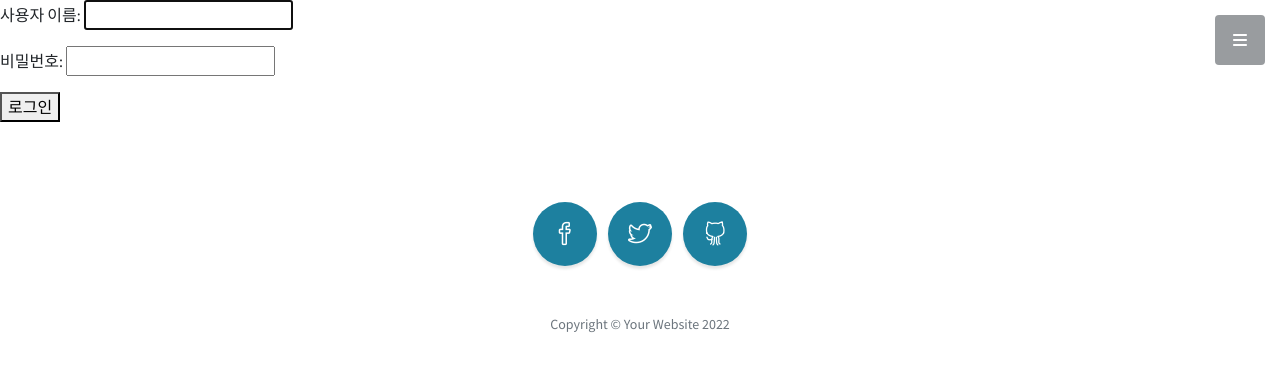
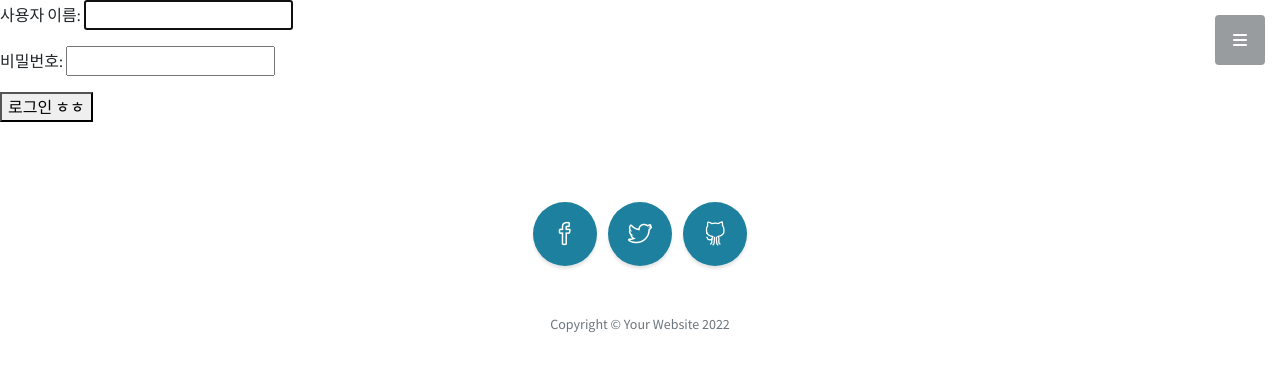
Before and after one commit to CMH5701/git-test, a Django app: page /login/ in a window 1280 px wide. Shown: the top 372 px of the page. Run offline with Django 4.2, Linux system fonts and the light colour scheme; parts of the project's set-up code (start-up, migrations or seed data) failed here and were passed over; some libraries are stand-ins or nearby versions.

Commit message:
브랜치 테스트

```diff
--- a/Django/account/templates/login.html
+++ b/Django/account/templates/login.html
@@ -4,6 +4,6 @@
     <form method = "POST" action= "{% url 'login' %}">
         {% csrf_token %}
         {{form.as_p}}
-        <button type = "submit"> 로그인 </button>
+        <button type = "submit"> 로그인  ㅎㅎ</button>
     </form>
 {%endblock%}
```
